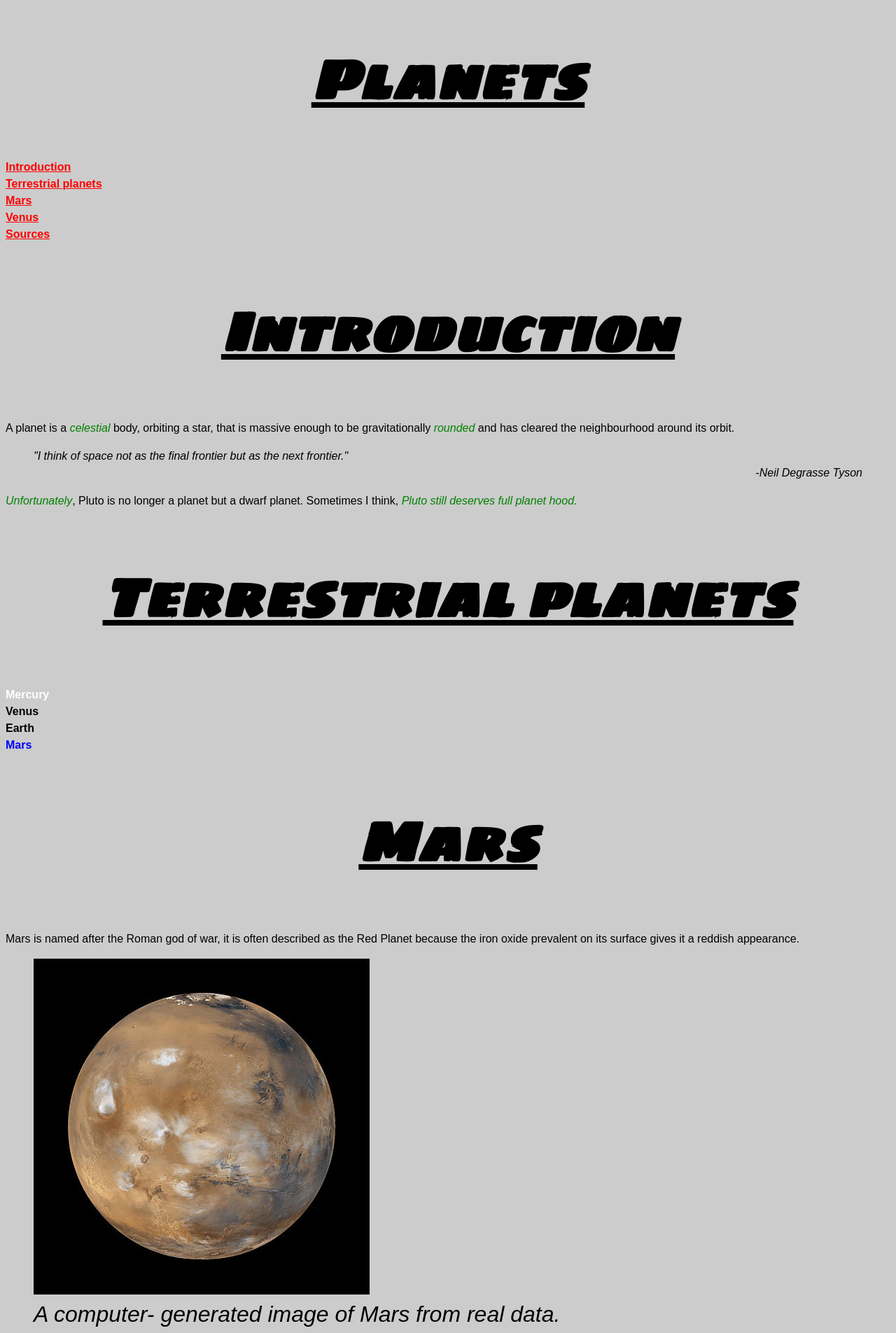
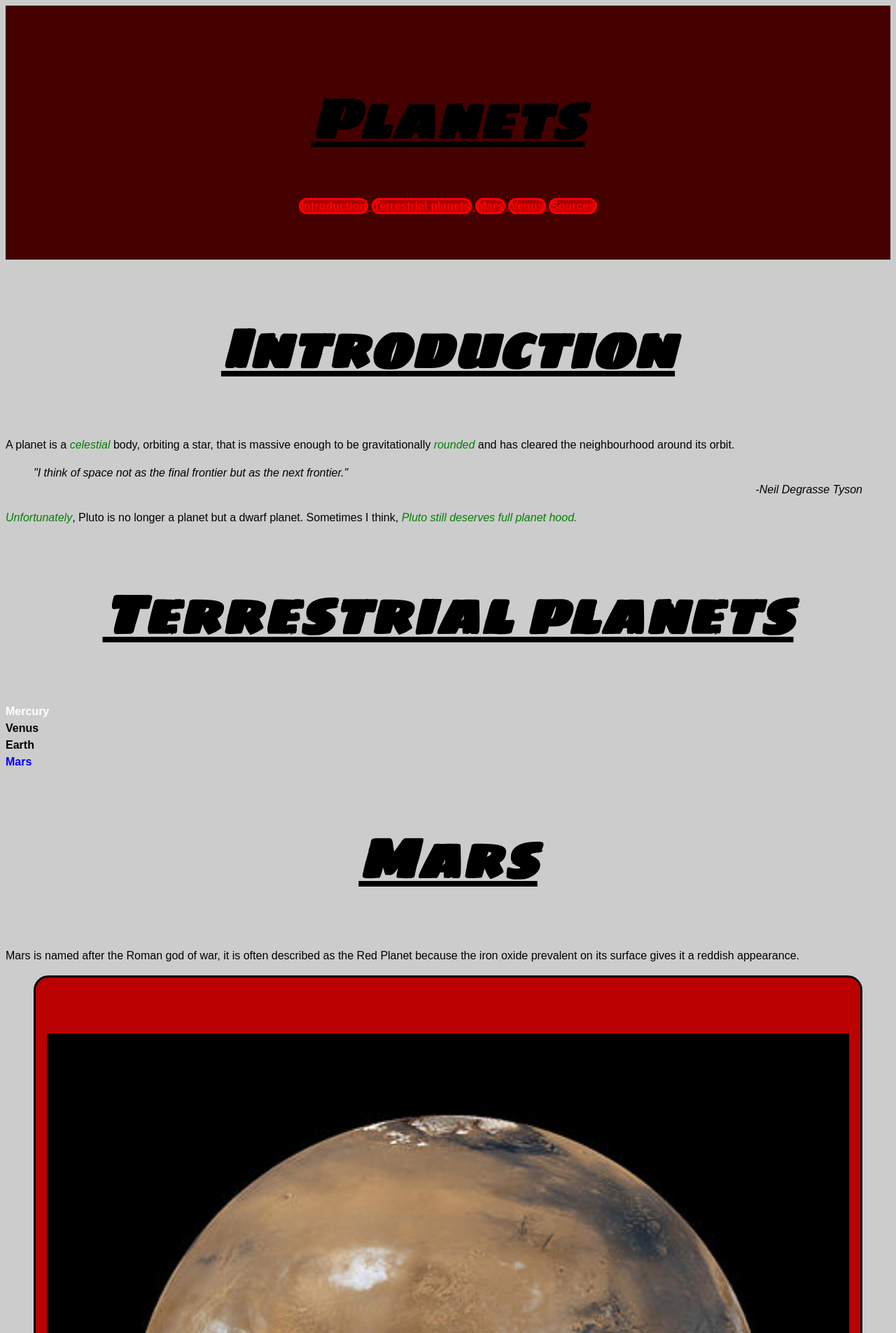
Before and after one commit to Hobbes62/assignment-4, a plain HTML site: page index.html in a window 1280 px wide. Shown: the top 1905 px of the page at 70% size. Drawn offline with Linux system fonts and the light colour scheme.

Commit message:
Added boxes to header, nav li, figure, sources

```diff
--- a/css/main.css
+++ b/css/main.css
@@ -1,6 +1,15 @@
 html {
 	background-color:#ccc;
 }
+
+header {
+	background-color: #450000;
+	padding: 3em 5em 3em 5em;
+	margin: 2;
+	text-align: center;
+	text-decoration: none;
+}
+
 
 h1,h2  {
 	font-weight: bold;
@@ -12,6 +21,16 @@ h1,h2  {
 	text-align: center;
 }
 
+
+nav li {
+	background-color: #aa0000;
+	text-align: center;
+	margin: 0;
+	padding: 0.5 1 0.5 0.5;
+	border: solid;
+	border-radius: 24px;
+	display: inline;
+}
 	ol {
 	line-height:1.5;
 	font-weight: bold;
@@ -40,6 +59,14 @@ blockquote {
 	font-family: Arial, sans-serif;
 }
 
+figure {
+	text-align: center;
+	background-color: #bb0000;
+	border: solid;
+	border-radius: 21px;
+	padding: 5em 1em 5em 1em;
+}
+
 figcaption {
 	font-style:italic ;
 	line-height:1.5;
@@ -47,6 +74,7 @@ figcaption {
 	font-size: 2rem;
 	text-decoration: none;
 	font-family: Arial, sans-serif;
+
 }
 
 dl {
@@ -90,3 +118,14 @@ a:hover {
 em {
 	color: green;
 }
+
+.sources {
+	background-color: #aa0000;
+	text-align: left;
+	text-decoration:none;
+
+}
+
+img {
+width: 100%;
+}
--- a/index.html
+++ b/index.html
@@ -7,9 +7,9 @@
 		<link href='http://fonts.googleapis.com/css?family=Sigmar+One' rel='stylesheet' type='text/css'>
 	</head>
 
+<body>
 	<header>
 		<h1>Planets</h1>
-	</header>
 
 	<nav>
 		<a href="#">
@@ -22,6 +22,8 @@
 		</ol>
 	</a>
 	</nav>
+</header>
+
 	<main>
 		<h2>Introduction</h2>
 
@@ -70,7 +72,7 @@
 				</dl>
 	</main>
 
-	<footer><h2>Sources</h2>
+	<footer class="sources"><h2>Sources</h2>
 		<ol>
 			<li><cite><a href="https://en.wikipedia.org/wiki/Mars">https://en.wikipedia.org/wiki/Mars</a></cite></li>
 			<li><cite><a href="https://en.wikipedia.org/wiki/Venus">https://en.wikipedia.org/wiki/Venus</a></cite></li>
```
